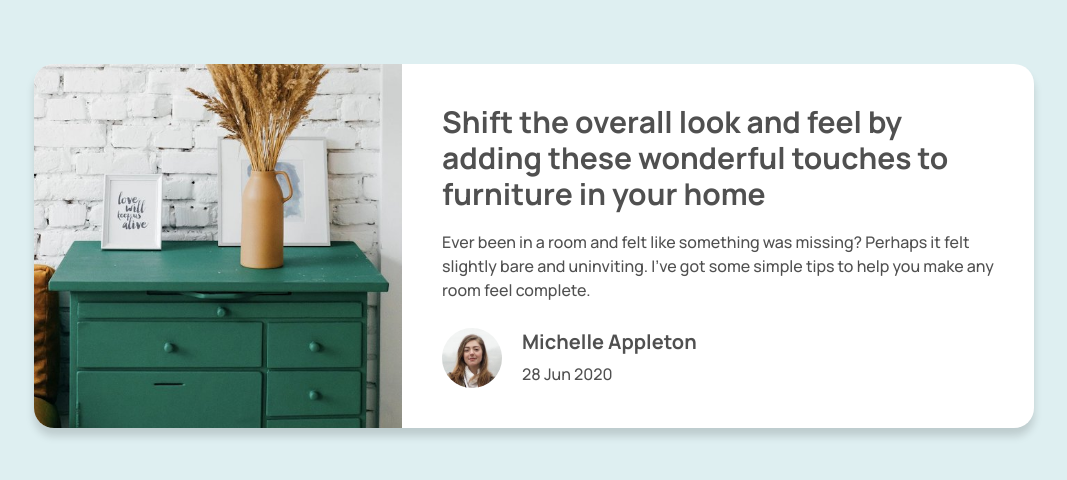
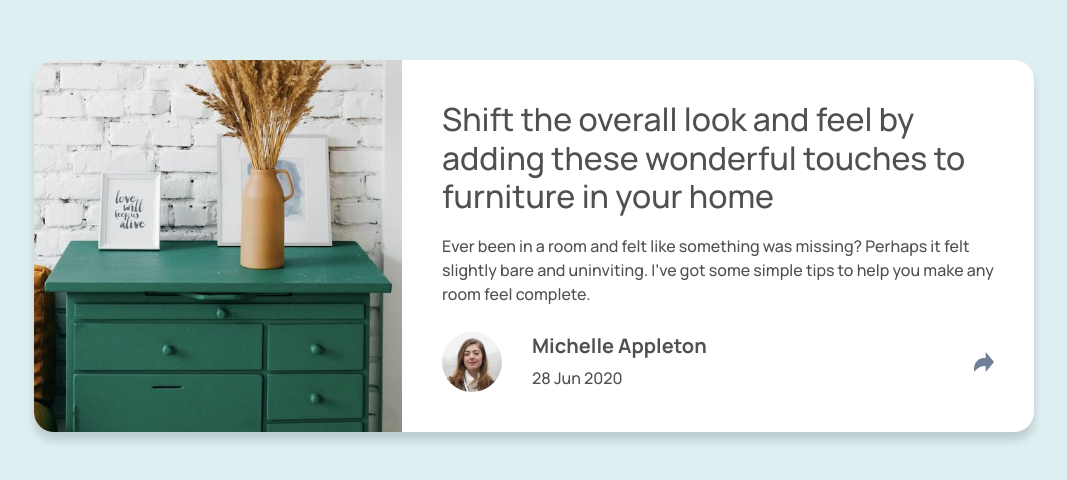
Before and after one commit to aronilie/202207-w2ch1-aron-ilie, a website: page index.html in a window 1280 px wide. Shown: the part 154-634 px from the top of the page, without its empty margins (106-1173 px from the left). Drawn offline with nearby package versions, Linux system fonts and the light colour scheme; files that its build step writes are made by us from their sources.

Commit message:
Aligned the items of the person information

```diff
--- a/index.html
+++ b/index.html
@@ -31,10 +31,10 @@
         </section>
         <section class="presentation">
           <div>
-            <h1>
+            <h2>
               Shift the overall look and feel by adding these wonderful touches
               to furniture in your home
-            </h1>
+            </h2>
             <p>
               Ever been in a room and felt like something was missing? Perhaps
               it felt slightly bare and uninviting. I've got some simple tips to
--- a/sass/components/_article-preview.scss
+++ b/sass/components/_article-preview.scss
@@ -41,6 +41,7 @@ html {
   &__person {
     display: flex;
     align-items: center;
+    justify-content: space-between;
   }
 
   &__person h2 {
@@ -51,12 +52,11 @@ html {
   &__person img:nth-child(3) {
     width: 20px;
     height: 20px;
-    position: absolute;
-    right: 100%;
   }
 
   &__person div:nth-child(2) {
-    padding: 0 20px;
+    padding: 0 90px;
+    position: fixed;
   }
 }
 
```
